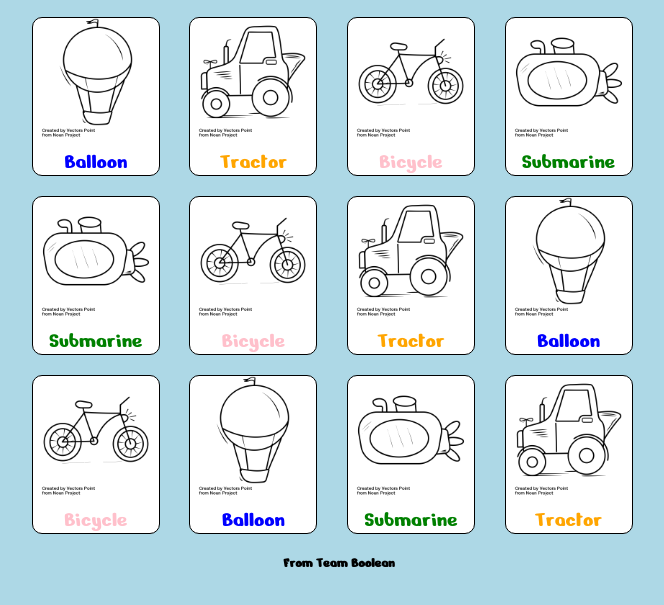
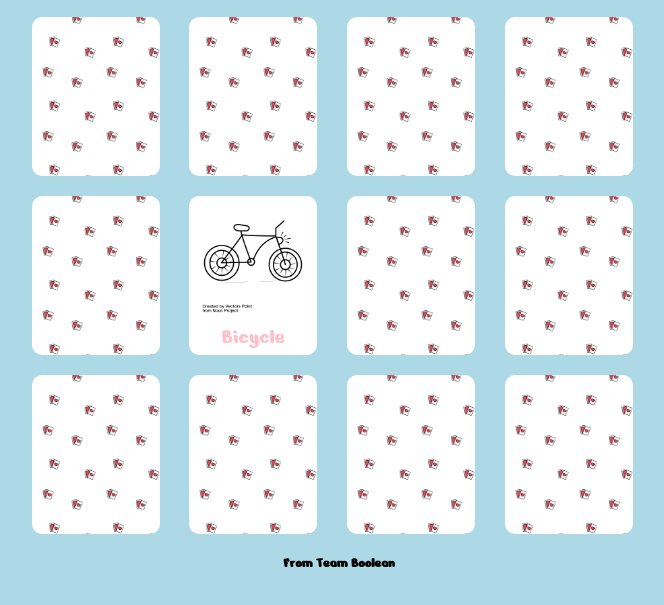
Before and after one commit to Stefanopa87/html-css-memory, a plain HTML site: page index.html in a window 1280 px wide. Shown: the part 97-702 px from the top of the page, without its empty margins (301-965 px from the left). Drawn offline with Linux system fonts and the light colour scheme.

Commit message:
migliorie

```diff
--- a/css/master.css
+++ b/css/master.css
@@ -31,24 +31,30 @@ h1{
   display: inline-block;
       width: 20%;
       margin: 0 2%;
-      border: 1px solid black;
-      border-radius: 10px;
       align-self: auto;
       background-color: #fff;
       border-radius: 10px;
+      padding: 5px;
+      background-image: url("../img/pattern.png");
+      background-size: contain;
     }
 
-img{
+
+
+
+.box > img{
   width: 100%;
+  visibility: hidden;
  }
 
-span{
+.box > span{
   display: block;
   margin-left: auto;
   margin-right: auto;
   font-family: 'Nerko One', sans-serif;
   font-size: 22px;
   text-align: center;
+  visibility: hidden;
 }
 
 .blue{
@@ -67,8 +73,12 @@ span{
   color: green;
 }
 
-.mystery:hover {
-  background: url("../img/pattern.png") no-repeat;
+.mystery:hover, .uncovered {
+  background-image: none;
+}
+
+.uncovered > img, .uncovered > span, .mystery:hover > img, .mystery:hover > span{
+  visibility: visible;
 }
 
 /* footer */
--- a/index.html
+++ b/index.html
@@ -43,7 +43,7 @@
           <span class="green">Submarine</span>
         </div>
 
-        <div class="box">
+        <div class="box uncovered">
           <img src="img\noun_Bicycle_3134821.png" alt="bici">
           <span class="pink">Bicycle</span>
 
```
